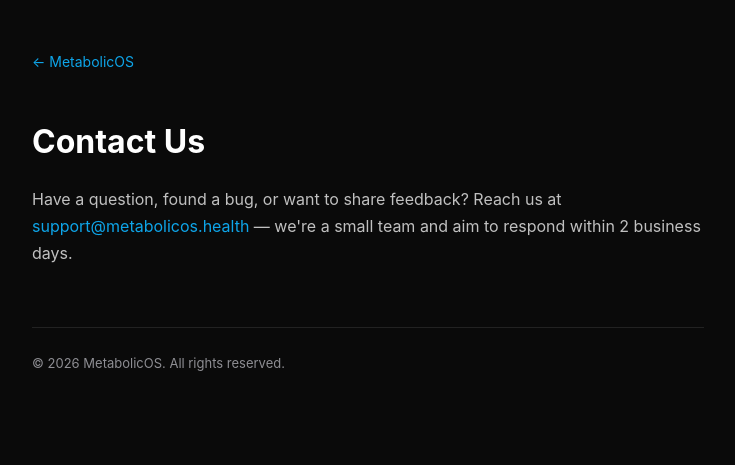
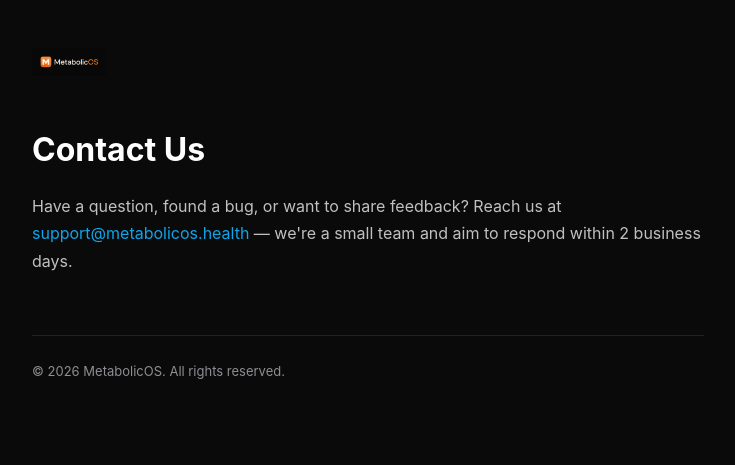
Before and after one commit to abkumbar/metabolicos-site, a plain HTML site: page contact.html in a window 1280 px wide. Shown: the whole page, without its empty margins (272-1007 px from the left). Drawn offline with Linux system fonts and the light colour scheme.

Commit message:
Add MetabolicOS logo to all pages

```diff
--- a/contact.html
+++ b/contact.html
@@ -9,7 +9,8 @@
     body { font-family: -apple-system, BlinkMacSystemFont, "Segoe UI", sans-serif;
            background: #0a0a0a; color: #e5e5e5; margin: 0; padding: 0; line-height: 1.7; }
     .container { max-width: 720px; margin: 0 auto; padding: 48px 24px 80px; }
-    nav { margin-bottom: 40px; }
+    nav { margin-bottom: 40px; display: flex; align-items: center; gap: 16px; }
+    nav img { height: 28px; }
     nav a { color: #0ea5e9; text-decoration: none; font-size: 14px; }
     nav a:hover { text-decoration: underline; }
     h1 { font-size: 2rem; font-weight: 700; color: #ffffff; margin-bottom: 16px; }
@@ -22,7 +23,7 @@
 </head>
 <body>
   <div class="container">
-    <nav><a href="/">← MetabolicOS</a></nav>
+    <nav><a href="/"><img src="/logo.png" alt="MetabolicOS"></a></nav>
 
     <h1>Contact Us</h1>
     <p>Have a question, found a bug, or want to share feedback? Reach us at
```
Also changed, not shown: index.html (+2 -1 lines), privacy.html (+3 -2 lines), logo.png (added).
